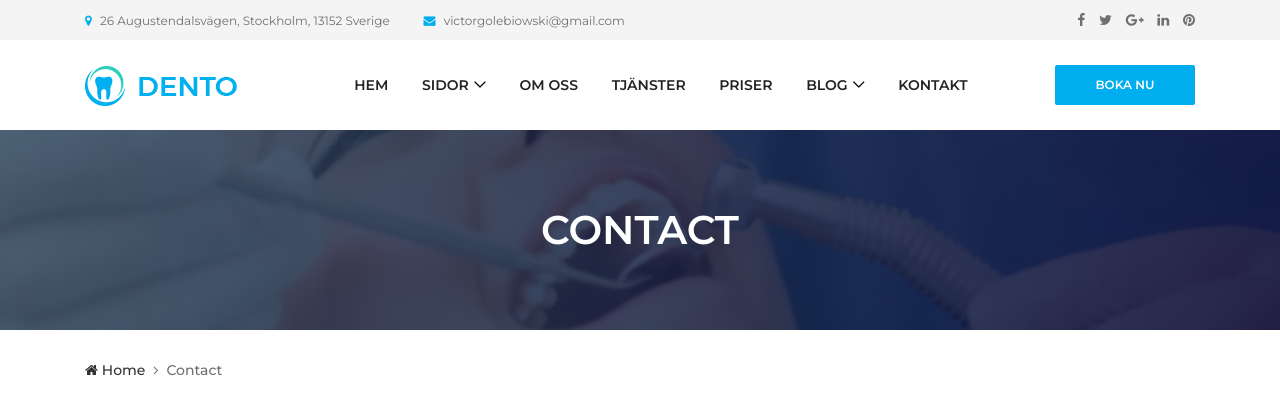
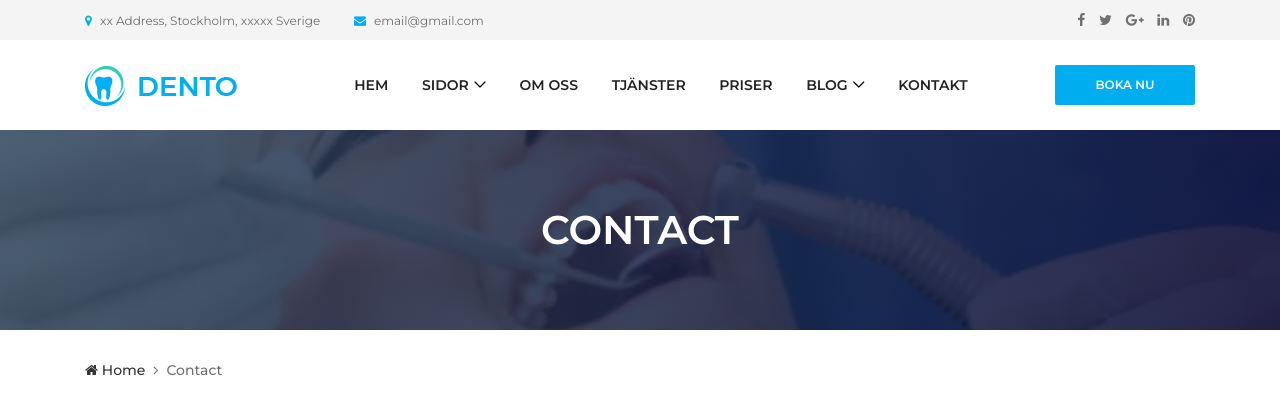
Before and after one commit to VictorGolebiowski/Dentist-Template-Django, a Django app: page /contact.html in a window 1280 px wide. Shown: the top 420 px of the page. Run offline with Django 3.2, Linux system fonts and the light colour scheme; some libraries are stand-ins or nearby versions; some web fonts are replaced.

Commit message:
tweaked contact info

```diff
--- a/website/templates/base.html
+++ b/website/templates/base.html
@@ -36,8 +36,8 @@
           <!-- Top Content -->
           <div class="col-6 col-md-9 col-lg-8">
             <div class="top-header-content">
-              <a href="#" data-toggle="tooltip" data-placement="bottom" title="28 Jackson Street, Chicago, 7788569 USA"><i class="fa fa-map-marker"></i> <span>26 Augustendalsvägen, Stockholm, 13152 Sverige</span></a>
-              <a href="#" data-toggle="tooltip" data-placement="bottom" title="info.dento@gmail.com"><i class="fa fa-envelope"></i> <span>victorgolebiowski@gmail.com</span></a>
+              <a href="#" data-toggle="tooltip" data-placement="bottom" title="28 Jackson Street, Chicago, 7788569 USA"><i class="fa fa-map-marker"></i> <span>xx Address, Stockholm, xxxxx Sverige</span></a>
+              <a href="#" data-toggle="tooltip" data-placement="bottom" title="info.dento@gmail.com"><i class="fa fa-envelope"></i> <span>email@gmail.com</span></a>
             </div>
           </div>
           <!-- Top Header Social Info -->
--- a/website/templates/contact.html
+++ b/website/templates/contact.html
@@ -47,8 +47,7 @@
       <div class="row">
         <div class="col-12">
           <div class="google-maps mb-100">
-            <iframe src="https://www.google.com/maps/embed?pb=!1m18!1m12!1m3!1d8143.990984609247!2d18.16036353829622!3d59.31629459560251!2m3!1f0!2f0!3f0!3m2!1i1024!2i768!4f13.1!3m3!1m2!1s0x465f8283dc3e3a6b%3A0x7dcf6bcbaed26cb0!2sAugustendalsv%C3%A4gen%2026%2C%20131%2052%20Nacka%20Strand!5e0!3m2!1ssv!2sse!4v1582929316602!5m2!1ssv!2sse"
-              allowfullscreen></iframe>
+              <iframe src="https://www.google.com/maps/embed?pb=!1m18!1m12!1m3!1d2035.038335352991!2d18.061451100000006!3d59.332313799999994!2m3!1f0!2f0!3f0!3m2!1i1024!2i768!4f13.1!3m3!1m2!1s0x465f9d5e1ae8b62f%3A0x949e9f4d9c9ed3e!2sT-centralen!5e0!3m2!1ssv!2sse!4v1583270278579!5m2!1ssv!2sse" width="600" height="450" frameborder="0" style="border:0;" allowfullscreen=""></iframe>              allowfullscreen></iframe>
           </div>
         </div>
       </div>
@@ -58,16 +57,16 @@
         <div class="col-12 col-md-4">
           <div class="contact-information">
             <h5>Address</h5>
-            <p>26 Augustendalsvägen, Stockholm, 13152 Sverige</p>
+            <p>xx Address, Stockholm, xxxx Sverige</p>
 
             <h5>Telefon</h5>
-            <p>+46 70 773 46 62</p>
+            <p>xxxxxxxx</p>
 
             <h5>Fax</h5>
             <p>+84. 2252. 2250. 125</p>
 
             <h5>Email</h5>
-            <p class="mb-0">victorgolebiowski@gmail.com</p>
+            <p class="mb-0">xxxxx@gmail.com</p>
           </div>
         </div>
 
--- a/website/templates/home.html
+++ b/website/templates/home.html
@@ -20,7 +20,7 @@
               <!-- Welcome Text -->
               <div class="welcome-text text-center">
                 <h2 data-animation="fadeInUp" data-delay="100ms">Virre kommer fixa dina tänder - oroa dig inte</h2>
-                <p data-animation="fadeInUp" data-delay="300ms">David, vart fan är syrgasen - DELA MED DIG!</p>
+                <p data-animation="fadeInUp" data-delay="300ms">Vid akut behov av tand - ring</p>
                 <div class="welcome-btn-group">
                   <a href="{% url 'contact' %}" class="btn dento-btn mx-2" data-animation="fadeInUp" data-delay="500ms">Kom igång</a>
                   <a href="{% url 'contact' %}" class="btn dento-btn mx-2 active" data-animation="fadeInUp" data-delay="700ms">Kontakta Oss</a>
```
